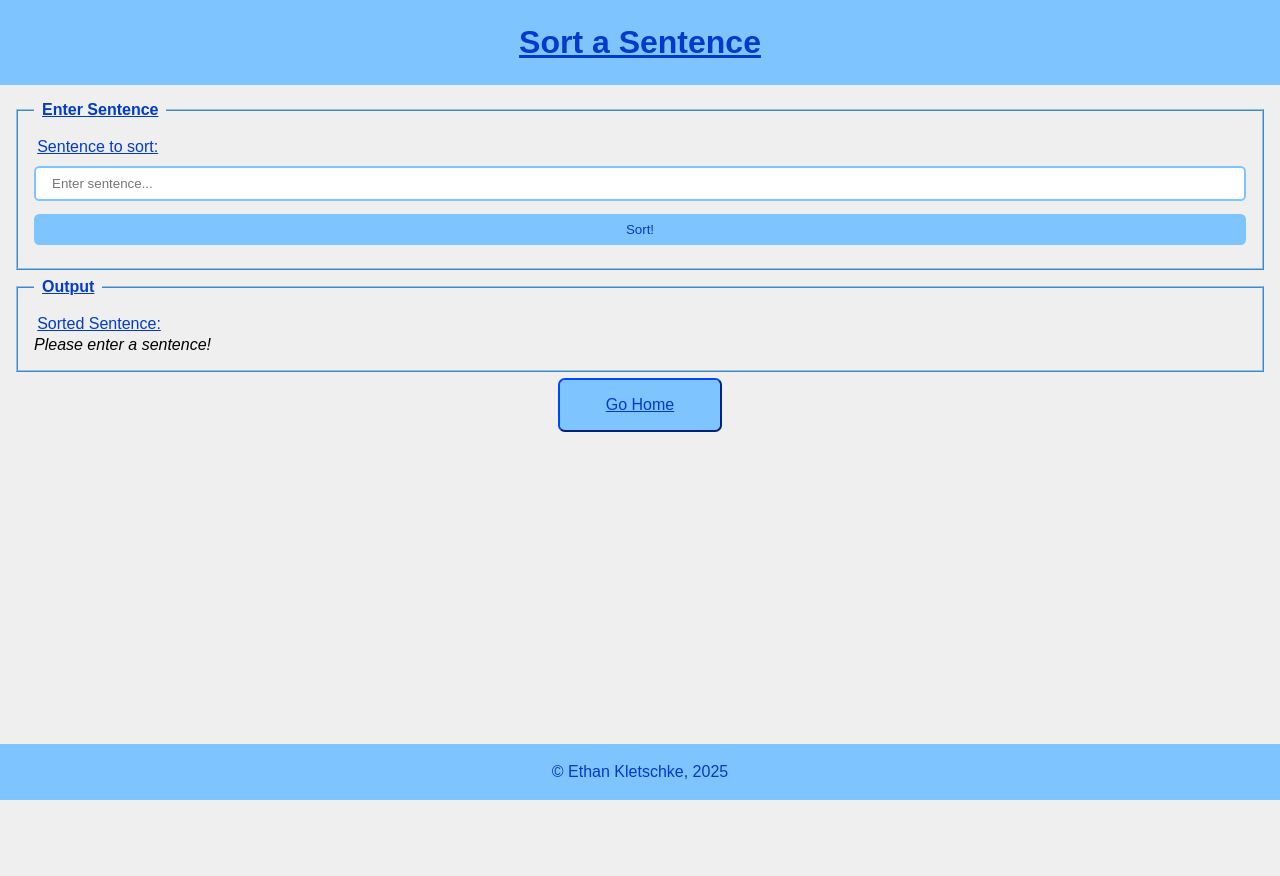
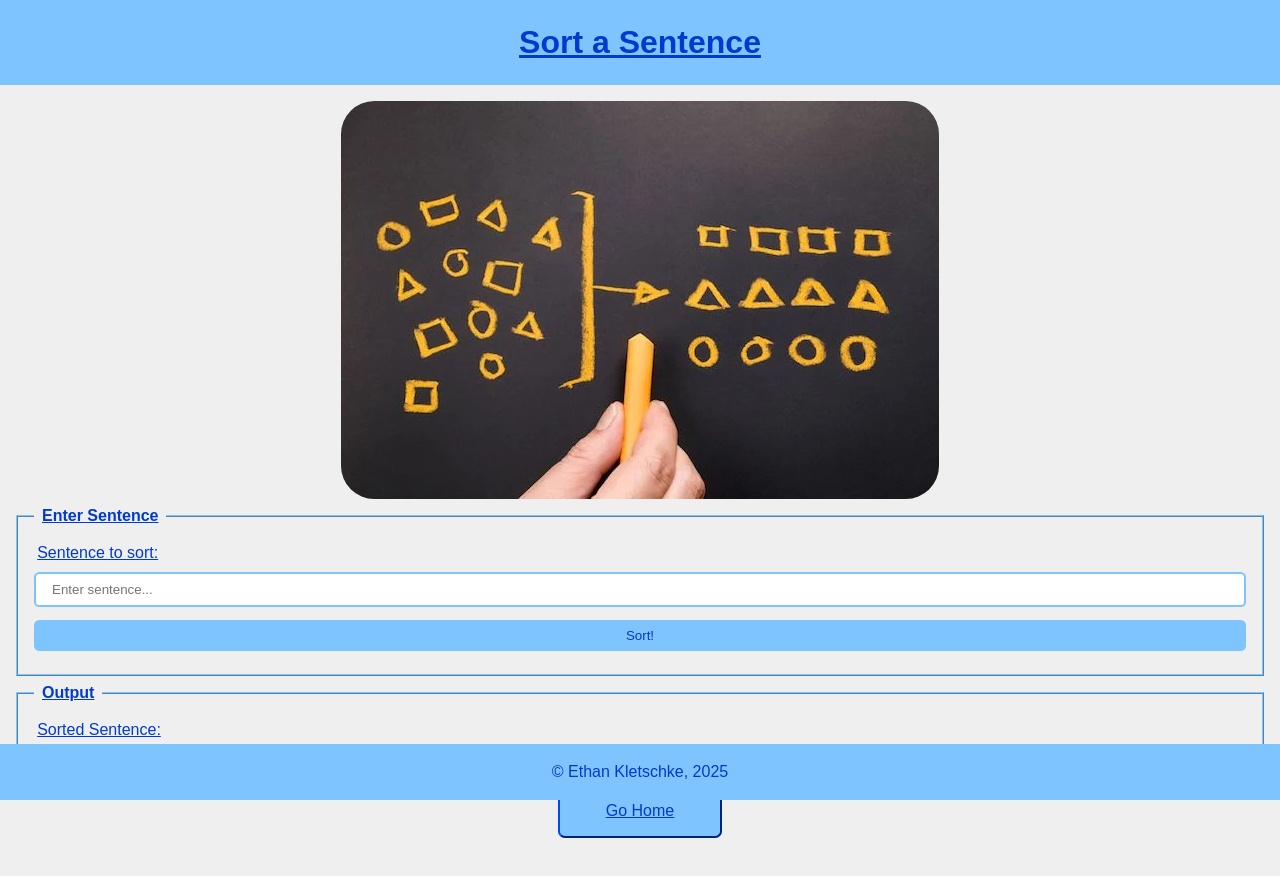
Before and after one commit to ethanKletschke/TSX-Portfolio-App, a React (Vite) app: page /sentenceSort in a window 1280 px wide. Shown: the top 876 px of the page. Before the commit the page ends 800 px from the top, so only its background shows below. Built offline with nearby package versions, Linux system fonts and the light colour scheme.

Commit message:
Add image to sentence sorting page

```diff
--- /dev/null
+++ b/src/pages/SentSort/SentSort.module.css
@@ -0,0 +1,6 @@
+.img {
+  margin: auto;
+  display: block;
+  border: none;
+  border-radius: 25pt;
+}
--- a/src/pages/SentSort/SentSort.tsx
+++ b/src/pages/SentSort/SentSort.tsx
@@ -3,6 +3,7 @@ import Footer from "../../comps/Footer/Footer.tsx";
 import GoHomeBtn from "../../comps/GoHomeBtn/GoHomeBtn.tsx";
 import Header from "../../comps/Header/Header.tsx";
 import sortString from "../../funcs/sortString.ts";
+import styles from "./SentSort.module.css";
 
 export default function SentSort() {
   // The sentence to sort
@@ -30,6 +31,8 @@ export default function SentSort() {
       </Header>
 
       <article id="main-body">
+        <img src="/Sort.png" alt="Sort Image" className={styles.img} />
+
         <form onSubmit={handleSubmit}>
           {/* Sentence Input */}
           <fieldset>
```
Also changed, not shown: public/Sort.png (added).
